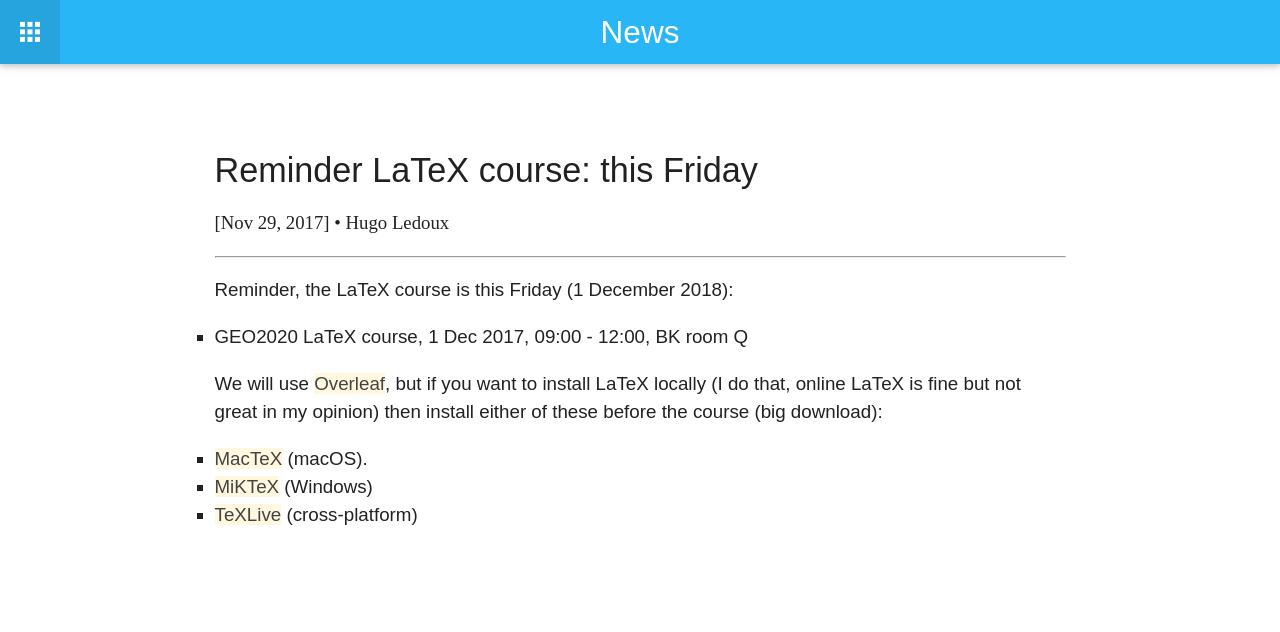
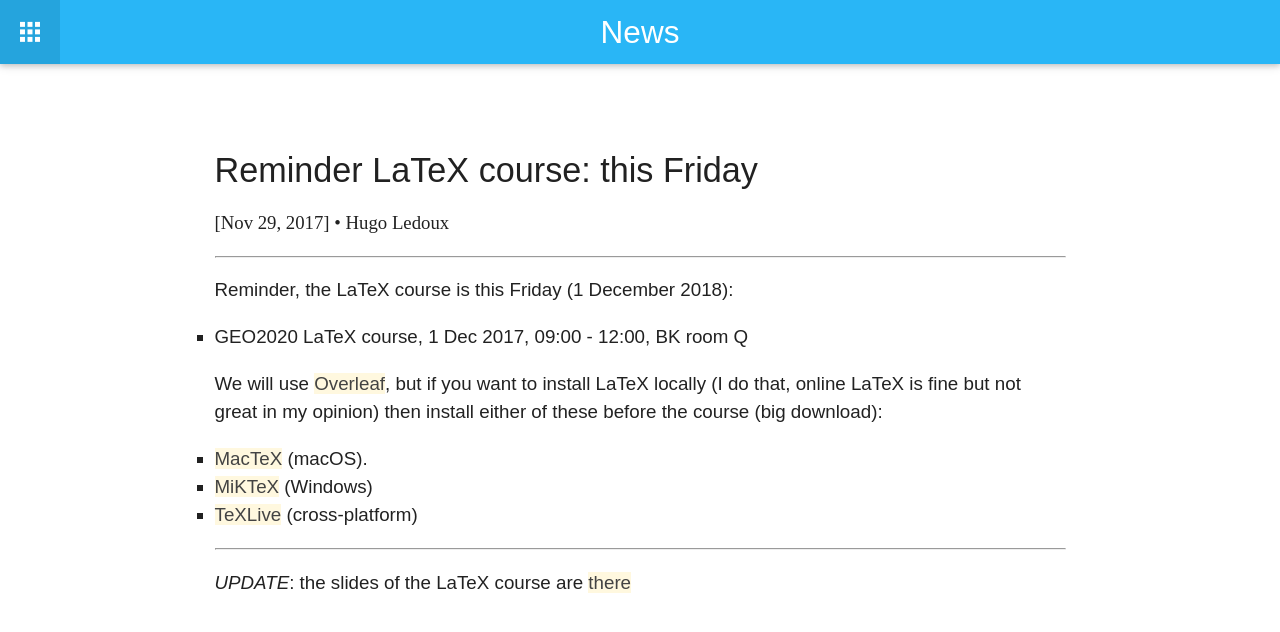
Before and after one commit to tudelft3d/geo2020, a Jekyll site: the page built from _posts/2017-11-29-reminder-latex-course.md, in a window 1280 px wide. Shown: the top 632 px of the page. Built offline with Jekyll 4.4.1, drawn with Linux system fonts in a browser that asks for light colours; nearby versions of some CDN libraries.

Commit message:
link to slides

```diff
--- a/_posts/2017-11-29-reminder-latex-course.md
+++ b/_posts/2017-11-29-reminder-latex-course.md
@@ -14,3 +14,7 @@ We will use [Overleaf](https://www.overleaf.com/), but if you want to install La
   - [MacTeX](https://tug.org/mactex) (macOS).
   - [MiKTeX](http://miktex.org/about) (Windows)
   - [TeXLive](https://www.tug.org/texlive) (cross-platform)
+
+- - -
+
+*UPDATE*: the slides of the LaTeX course are [there](https://www.dropbox.com/s/km82ojviapn26in/fi-pdflatex.pdf?dl=0)
```
